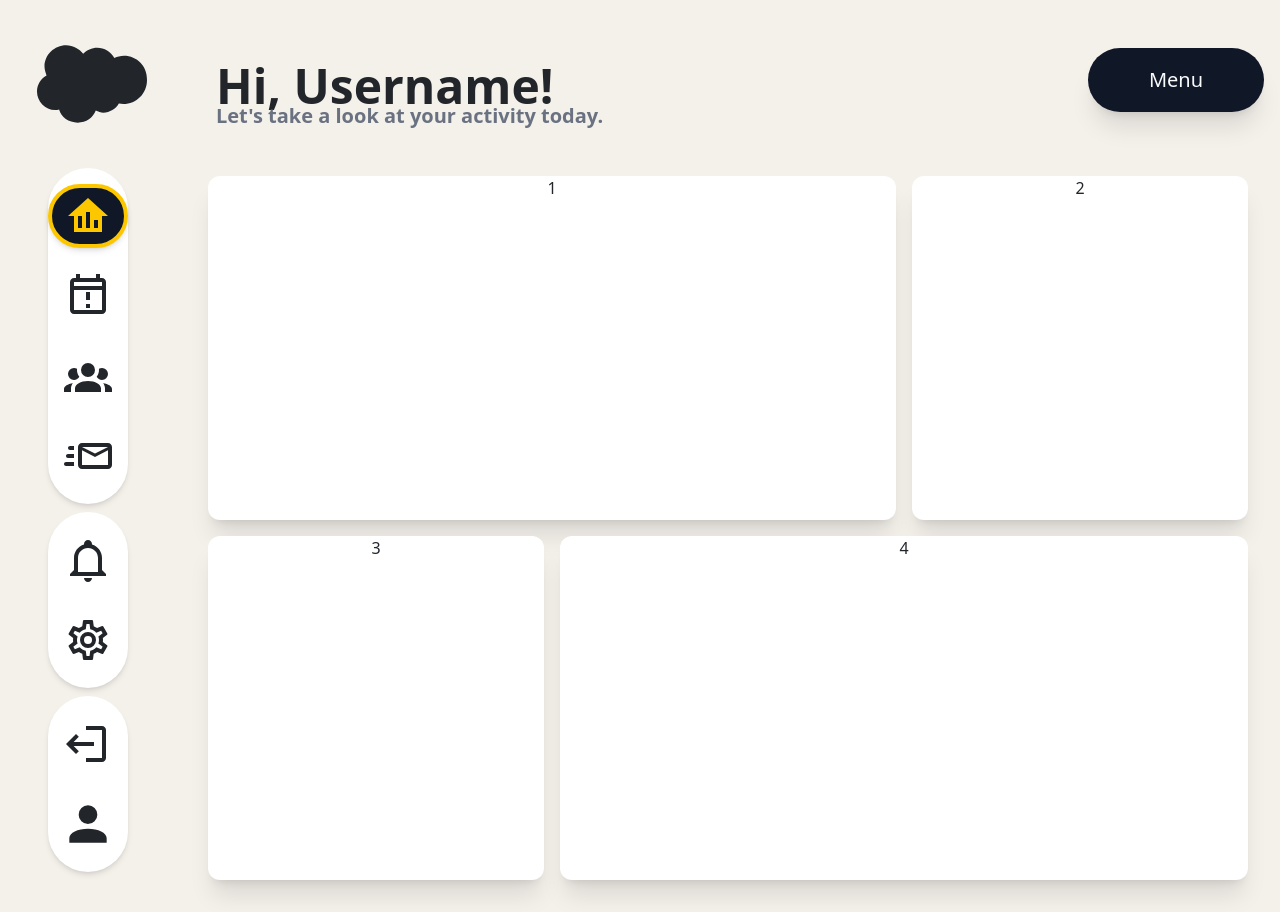
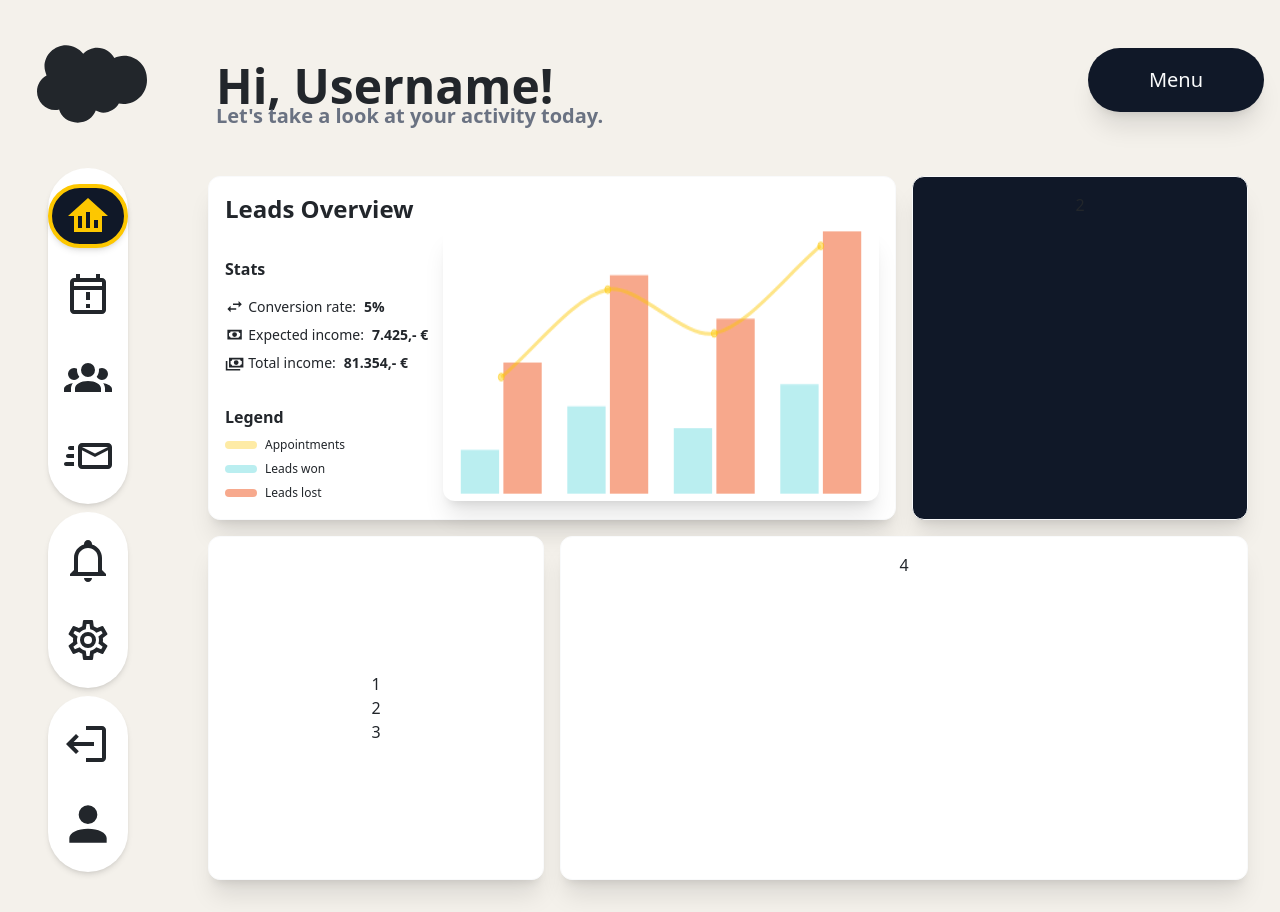
Before and after one commit to VelimirMueller/sales_portal_crm, a React (Vite) app in the folder frontend/: page / in a window 1280 px wide. Built offline with nearby package versions, Linux system fonts and the light colour scheme.

Commit message:
initial commit for repo push

```diff
--- a/frontend/package.json
+++ b/frontend/package.json
@@ -13,7 +13,9 @@
     "@mdi/js": "^7.4.47",
     "@mdi/react": "^1.6.1",
     "@tailwindcss/vite": "^4.1.4",
+    "chart.js": "^4.4.9",
     "react": "^19.0.0",
+    "react-chartjs-2": "^5.3.0",
     "react-dom": "^19.0.0",
     "react-router": "^7.5.1",
     "react-router-dom": "^7.5.1",
--- a/frontend/src/app/Dashboard.jsx
+++ /dev/null
@@ -1,26 +0,0 @@
-import AppGridLayout from "../components/container/AppGridLayout";
-import AppGridCard from "../components/card/AppGridCard";
-
-function Dashboard() {
-  return (
-    <AppGridLayout>
-      <AppGridCard isLarge={true}>
-        1
-      </AppGridCard>
-
-      <AppGridCard>
-        2
-      </AppGridCard>
-
-      <AppGridCard>
-        3
-      </AppGridCard>
-
-      <AppGridCard isLarge={true}>
-        4
-      </AppGridCard>
-    </AppGridLayout>
-  );
-}
-
-export default Dashboard
--- a/frontend/src/components/card/AppGridCard.jsx
+++ b/frontend/src/components/card/AppGridCard.jsx
@@ -1,7 +1,7 @@
-function AppGridCard({ children, isLarge = false, isHighlighted = false }) {
+function AppGridCard({ children, isLarge = false, isHighlighted = false, bg="bg-white" }) {
     return (
       <div
-      className={`h-86 bg-white rounded-xl shadow-xl
+      className={`h-86 ${bg} rounded-xl shadow-xl p-4 border border-gray-50
         ${isLarge ? "col-span-2" : "col-span-1"}
         ${isHighlighted ? "bg-yellow-200" : ""}
       `}
--- a/frontend/src/layout/navbar/NavGreeting.jsx
+++ b/frontend/src/layout/navbar/NavGreeting.jsx
@@ -1,12 +1,12 @@
 function NavGreeting () {
     return (
-        <div className="flex flex-col ml-16 mt-4 w-90">
+        <div className="flex flex-col ml-16 mt-4">
             <div className="text-5xl text-left font-bold pt-4">
             Hi, Username!
             </div>
-            <span className="w-100 text-xl text-left font-bold text-gray-500 -mt-2 w-90">
+            <div className="text-xl text-left font-bold text-gray-500 -mt-2">
                 Let's take a look at your activity today.
-            </span>
+            </div>
         </div>
     )
 }
--- a/frontend/src/app/Calendar.jsx
+++ b/frontend/src/pages/CalendarPage.jsx
@@ -1,7 +1,7 @@
 import AppGridLayout from "../components/container/AppGridLayout";
 import AppGridCard from "../components/card/AppGridCard";
 
-function Calendar() {
+function CalendarPage() {
     return (
       <AppGridLayout>
         <AppGridCard>
@@ -23,4 +23,4 @@ function Calendar() {
     );
   }
 
-  export default Calendar
+  export default CalendarPage
--- /dev/null
+++ b/frontend/src/pages/DashboardPage.jsx
@@ -0,0 +1,129 @@
+import AppGridLayout from "../components/container/AppGridLayout";
+import AppGridCard from "../components/card/AppGridCard";
+
+import { Chart as ChartJS, CategoryScale, LinearScale, BarElement, PointElement, LineElement, Tooltip, Legend } from 'chart.js';
+import { Chart } from 'react-chartjs-2';
+
+import Icon from '@mdi/react';
+import { mdiCash, mdiCashMultiple, mdiSwapHorizontal } from '@mdi/js';
+
+ChartJS.register(CategoryScale, LinearScale, BarElement, PointElement, LineElement, Tooltip, Legend);
+
+
+const data = {
+  labels: ['January', 'February', 'March', 'April'],
+  datasets: [
+    {
+      type: 'bar',
+      label: 'Leads Won',
+      data: [10, 20, 15, 25],
+      backgroundColor: '#6cdbde77',
+      order: 2
+    },
+    {
+      type: 'bar',
+      label: 'Leads Lost',
+      data: [30, 50, 40, 60],
+      backgroundColor: '#ED460A77',
+      order: 2
+    },
+    {
+      type: 'line',
+      label: 'Appointments',
+      data: [40, 70, 55, 85],
+      borderColor: '#fdc70077',
+      backgroundColor: '#fdc70077',
+      tension: 0.3,
+      fill: false,
+      yAxisID: 'y2', // <<< tell this dataset to use the second y-axis
+      order: 1
+    },
+  ],
+};
+
+const options = {
+  responsive: true,
+  plugins: {
+    legend: {
+      display: false, // hide legend
+    },
+  },
+  scales: {
+    x: {
+      display: false, // <<< fully hide x-axis
+    },
+    y: {
+      display: false, // <<< fully hide y-axis
+    },
+    y2: {
+      display: false, // <<< fully hide secondary y-axis
+    },
+  },
+};
+
+
+function DashboardPage() {
+  return (
+    <AppGridLayout>
+      <AppGridCard className="bg-[#fdfaf4]" isLarge={true}>
+        <h2 className="text-left text-2xl font-bold">Leads Overview</h2>
+        <div className="col-span-3 flex w-full rounded-xl justify-around">
+          <div className="w-2/5 text-left pt-8 text-md font-bold flex flex-col justify-around">
+            <div>
+              <p className="mb-4 text-md">Stats</p>
+              <p className="font-normal text-sm mb-2 flex items-center"><Icon path={mdiSwapHorizontal} size={0.8} className="mr-1"/>Conversion rate: <strong className="font-bold ml-2"> 5% </strong></p>
+              <p className="font-normal text-sm mb-2 flex items-center"><Icon path={mdiCash} size={0.8} className="mr-1"/>Expected income: <strong className="font-bold ml-2"> 7.425,- € </strong></p>
+              <p className="font-normal text-sm flex items-center"><Icon path={mdiCashMultiple} size={0.8} className="mr-1"/>Total income: <strong className="font-bold ml-2"> 81.354,- € </strong></p>
+            </div>
+
+            <div className="mt-8 w-full">
+              <p className="mb-2 text-md">Legend</p>
+
+              <div className="flex items-center mb-2">
+                <div className="w-8 h-2 rounded-xl bg-[#feeba5]"></div>
+                <p className="ml-2 text-xs font-normal">Appointments</p>
+              </div>
+
+              <div className="flex items-center mb-2">
+                <div className="w-8 h-2 rounded-xl bg-[#baeef0]"></div>
+                <p className="ml-2 text-xs font-normal">Leads won</p>
+              </div>
+
+              <div className="flex items-center">
+                <div className="w-8 h-2 rounded-xl bg-[#ED460A77]"></div>
+                <p className="ml-2 text-xs font-normal">Leads lost</p>
+              </div>
+            </div>
+          </div>
+         <div className="w-2/3 rounded-xl bg-white shadow-xl">
+          <Chart className="min-h-[275px]" type="bar" data={data} options={options} />
+         </div>
+        </div>
+      </AppGridCard>
+
+      <AppGridCard bg="bg-gray-900">
+        2
+      </AppGridCard>
+
+      <AppGridCard>
+        <div className="flex flex-col items-center justify-center h-full">
+          <div>
+            1
+          </div>
+          <div>
+            2
+          </div>
+          <div>
+            3
+          </div>
+        </div>
+      </AppGridCard>
+
+      <AppGridCard isLarge={true}>
+        4
+      </AppGridCard>
+    </AppGridLayout>
+  );
+}
+
+export default DashboardPage
--- a/frontend/src/app/Inbox.jsx
+++ b/frontend/src/pages/InboxPage.jsx
@@ -1,7 +1,7 @@
 import AppGridLayout from "../components/container/AppGridLayout";
 import AppGridCard from "../components/card/AppGridCard";
 
-function Inbox () {
+function InboxPage () {
   return (
     <AppGridLayout>
       <AppGridCard>
@@ -23,4 +23,4 @@ function Inbox () {
   );
 }
 
-export default Inbox;
+export default InboxPage;
--- a/frontend/src/app/Leads.jsx
+++ b/frontend/src/pages/LeadsPage.jsx
@@ -1,7 +1,7 @@
 import AppGridLayout from "../components/container/AppGridLayout";
 import AppGridCard from "../components/card/AppGridCard";
 
-function Leads() {
+function LeadsPage() {
     return (
       <AppGridLayout>
         <AppGridCard isLarge={true}>
@@ -23,4 +23,4 @@ function Leads() {
     );
   }
 
-  export default Leads
+  export default LeadsPage
--- a/frontend/src/router/routes.jsx
+++ b/frontend/src/router/routes.jsx
@@ -1,30 +1,30 @@
 import { Routes, Route } from "react-router";
-import Dashboard from '../app/Dashboard.jsx';
-import Calendar from "../app/Calendar.jsx";
-import Leads from "../app/Leads.jsx";
-import Inbox from "../app/Inbox.jsx";
+import DashboardPage from '../pages/DashboardPage.jsx';
+import CalendarPage from "../pages/CalendarPage.jsx";
+import LeadsPage from "../pages/LeadsPage.jsx";
+import InboxPage from "../pages/InboxPage.jsx";
 
 function AppRoutes () {
   return (
     <Routes>
-      <Route path="/" element={<Dashboard />} />
-      <Route index element={<Dashboard />} />
+      <Route path="/" element={<DashboardPage />} />
+      <Route index element={<DashboardPage />} />
 
-      <Route path="dashboard" element={<Dashboard />} />
+      <Route path="dashboard" element={<DashboardPage />} />
 
       <Route path="calendar">
-        <Route index element={<Calendar />} />
-        <Route path="calendar" element={<Calendar />} />
+        <Route index element={<CalendarPage />} />
+        <Route path="calendar" element={<CalendarPage />} />
       </Route>
 
       <Route path="leads">
-        <Route index element={<Leads />} />
-        <Route path="leads" element={<Leads />} />
+        <Route index element={<LeadsPage />} />
+        <Route path="leads" element={<LeadsPage />} />
       </Route>
 
       <Route path="inbox">
-        <Route index element={<Inbox />} />
-        <Route path="inbox" element={<Inbox />} />
+        <Route index element={<InboxPage />} />
+        <Route path="inbox" element={<InboxPage />} />
       </Route>
     </Routes>
   );
```
Also changed, not shown: 1 other file (tests, documents, lock files or other folders).
